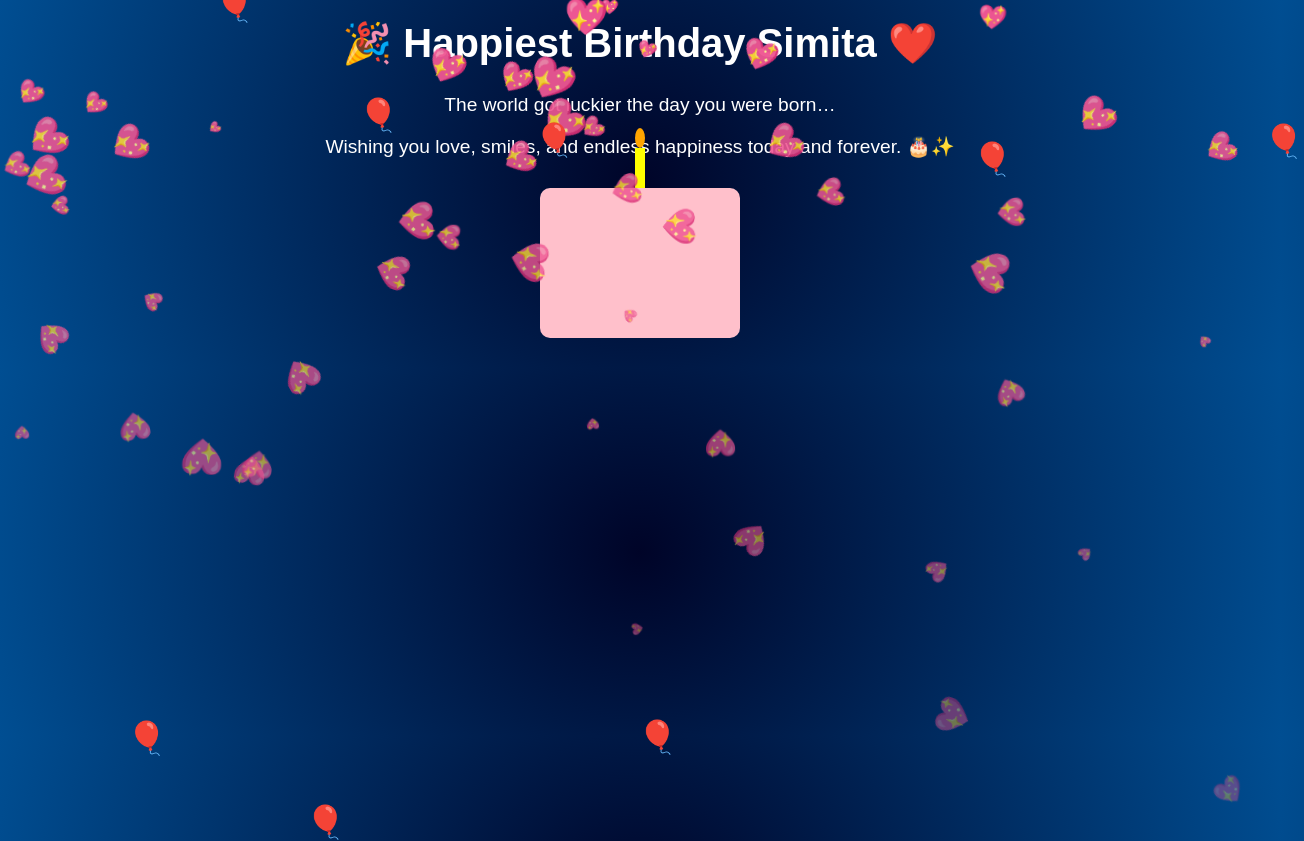
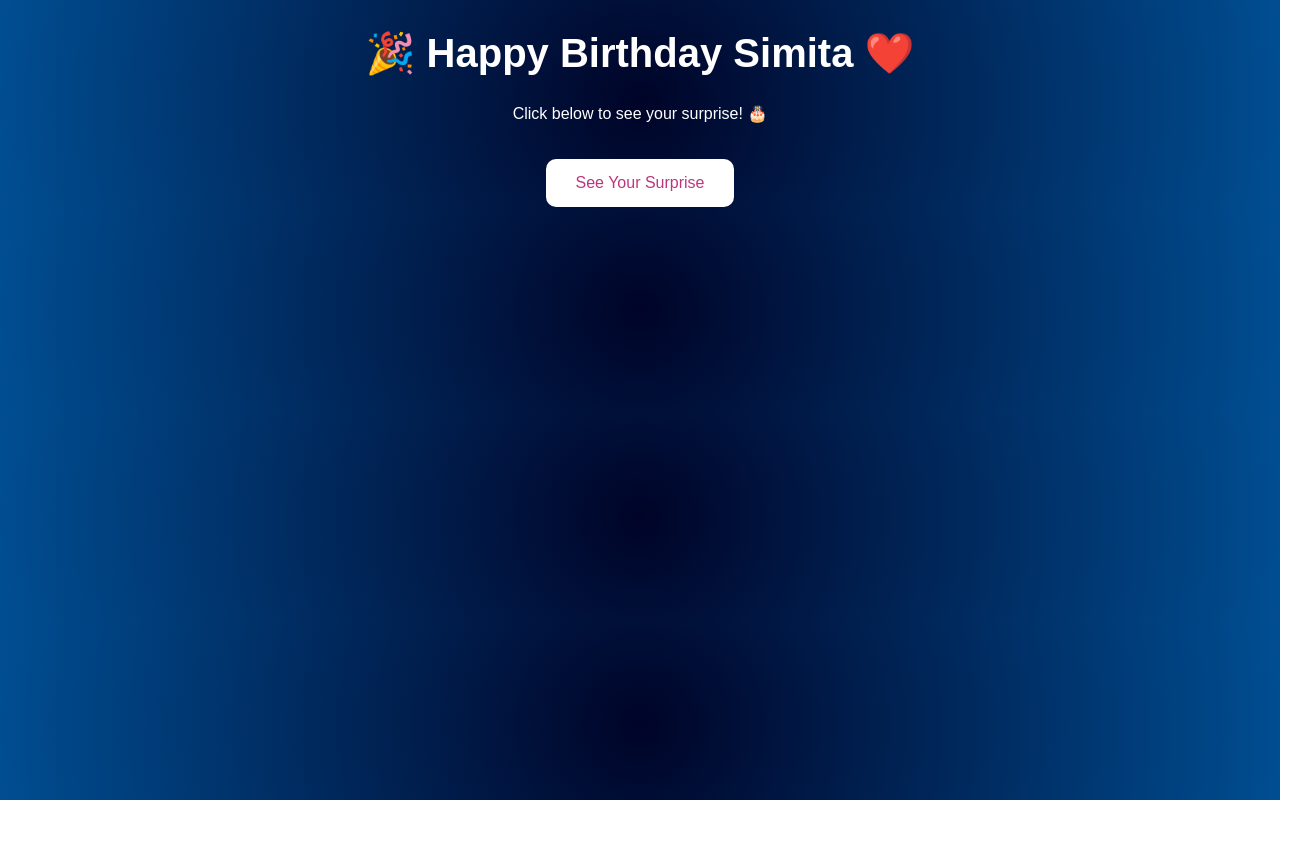
Before and after one commit to soumyadip-sn/happy-birthday-simita, a plain HTML site: page index.html in a window 1280 px wide. Shown: the whole page, 1304 px wide, since content can reach past the window. After the commit the page ends 800 px from the top, so only its background shows below. Drawn offline with Linux system fonts and the light colour scheme.

Commit message:
Update index.html

```diff
--- a/index.html
+++ b/index.html
@@ -9,126 +9,118 @@ body {
   margin: 0;
   padding: 0;
   background: radial-gradient(circle at center, #000428, #004e92);
-  overflow: hidden;
   font-family: 'Arial', sans-serif;
   color: #fff;
   text-align: center;
+  overflow-x: hidden;
 }
 
 h1 {
-  margin-top: 20px;
+  margin-top: 30px;
   font-size: 2.5em;
 }
 
-p {
-  font-size: 1.2em;
+button {
+  margin-top: 20px;
+  padding: 15px 30px;
+  font-size: 1em;
+  background-color: #fff;
+  border: none;
+  border-radius: 10px;
+  color: #bb377d;
+  cursor: pointer;
 }
 
-.heart {
-  position: absolute;
-  top: -10px;
-  font-size: 20px;
-  animation: fall 5s linear infinite;
-}
-
-.balloon {
-  position: absolute;
-  bottom: -50px;
-  font-size: 2em;
-  animation: float 6s linear infinite;
+#surprise {
+  display: none;
+  margin-top: 20px;
+  position: relative;
 }
 
 .cake {
-  margin: 30px auto;
   width: 200px;
-  height: 150px;
-  background: pink;
+  margin: 20px auto;
   position: relative;
-  border-radius: 10px;
-  cursor: pointer;
-  transition: all 0.5s ease;
+}
+
+.cake img {
+  width: 100%;
+}
+
+.knife {
+  width: 80px;
+  position: absolute;
+  top: 50px;
+  left: -100px;
+  transition: left 2s ease;
+}
+
+.knife.cut {
+  left: 150px;
 }
 
 .candle {
-  width: 10px;
-  height: 40px;
-  background: yellow;
   position: absolute;
-  top: -40px;
+  top: 20px;
   left: 50%;
   transform: translateX(-50%);
+  width: 10px;
+  height: 30px;
+  background: yellow;
 }
 
 .flame {
+  position: absolute;
+  top: -15px;
+  left: 50%;
+  transform: translateX(-50%);
   width: 10px;
-  height: 20px;
+  height: 15px;
   background: orange;
   border-radius: 50%;
-  position: absolute;
-  top: -60px;
-  left: 50%;
-  transform: translateX(-50%);
-  animation: flicker 0.5s infinite alternate;
+  animation: flicker 0.3s infinite alternate;
 }
 
 @keyframes flicker {
   0% { opacity: 1; }
   100% { opacity: 0.5; }
 }
-
-@keyframes fall {
-  0% { transform: translateY(0) rotate(0); opacity: 1; }
-  100% { transform: translateY(110vh) rotate(360deg); opacity: 0.3; }
-}
-
-@keyframes float {
-  0% { transform: translateY(0); }
-  100% { transform: translateY(-110vh); }
-}
 </style>
 </head>
 <body>
 
-<h1>🎉 Happiest Birthday Simita ❤️</h1>
-<p>The world got luckier the day you were born…</p>
-<p>Wishing you love, smiles, and endless happiness today and forever. 🎂✨</p>
+<h1>🎉 Happy Birthday Simita ❤️</h1>
+<p>Click below to see your surprise! 🎂</p>
 
-<div class="cake" onclick="cutCake()">
-  <div class="candle"></div>
-  <div class="flame"></div>
+<button onclick="showSurprise()">See Your Surprise</button>
+
+<div id="surprise">
+  <div class="cake">
+    <img src="https://i.postimg.cc/y8fMdHnT/cake.png" alt="Cake">
+    <div class="candle"></div>
+    <div class="flame"></div>
+    <img src="https://i.postimg.cc/wjVVLZVb/knife.png" class="knife" id="knife" alt="Knife">
+  </div>
+  <p style="font-size:1.5em; color:#ffccff; display:none;" id="cutMsg">
+    🎂 The cake is cut! Happy Birthday Simita! ❤️
+  </p>
 </div>
-
-<p id="cut-message" style="display:none; font-size:1.5em; color:#ffccff;">🎉 The cake is cut! Happy Birthday Simita! ❤️</p>
 
 <audio autoplay loop>
   <source src="https://www.soundhelix.com/examples/mp3/SoundHelix-Song-1.mp3" type="audio/mpeg">
 </audio>
 
 <script>
-// Hearts
-for (let i = 0; i < 50; i++) {
-  let heart = document.createElement('div');
-  heart.className = 'heart';
-  heart.textContent = '💖';
-  heart.style.left = Math.random() * 100 + 'vw';
-  heart.style.animationDuration = 2 + Math.random() * 3 + 's';
-  heart.style.fontSize = 10 + Math.random() * 30 + 'px';
-  document.body.appendChild(heart);
-}
+function showSurprise() {
+  document.getElementById('surprise').style.display = 'block';
 
-// Balloons
-for (let i = 0; i < 10; i++) {
-  let balloon = document.createElement('div');
-  balloon.className = 'balloon';
-  balloon.textContent = '🎈';
-  balloon.style.left = Math.random() * 100 + 'vw';
-  balloon.style.animationDuration = 4 + Math.random() * 3 + 's';
-  document.body.appendChild(balloon);
-}
+  setTimeout(() => {
+    document.getElementById('knife').classList.add('cut');
+  }, 500);
 
-function cutCake() {
-  document.querySelector('.cake').style.display = 'none';
-  document.getElementById('cut-message').style.display = 'block';
+  setTimeout(() => {
+    document.getElementById('cutMsg').style.display = 'block';
+  }, 2500);
 }
 </script>
 
```
